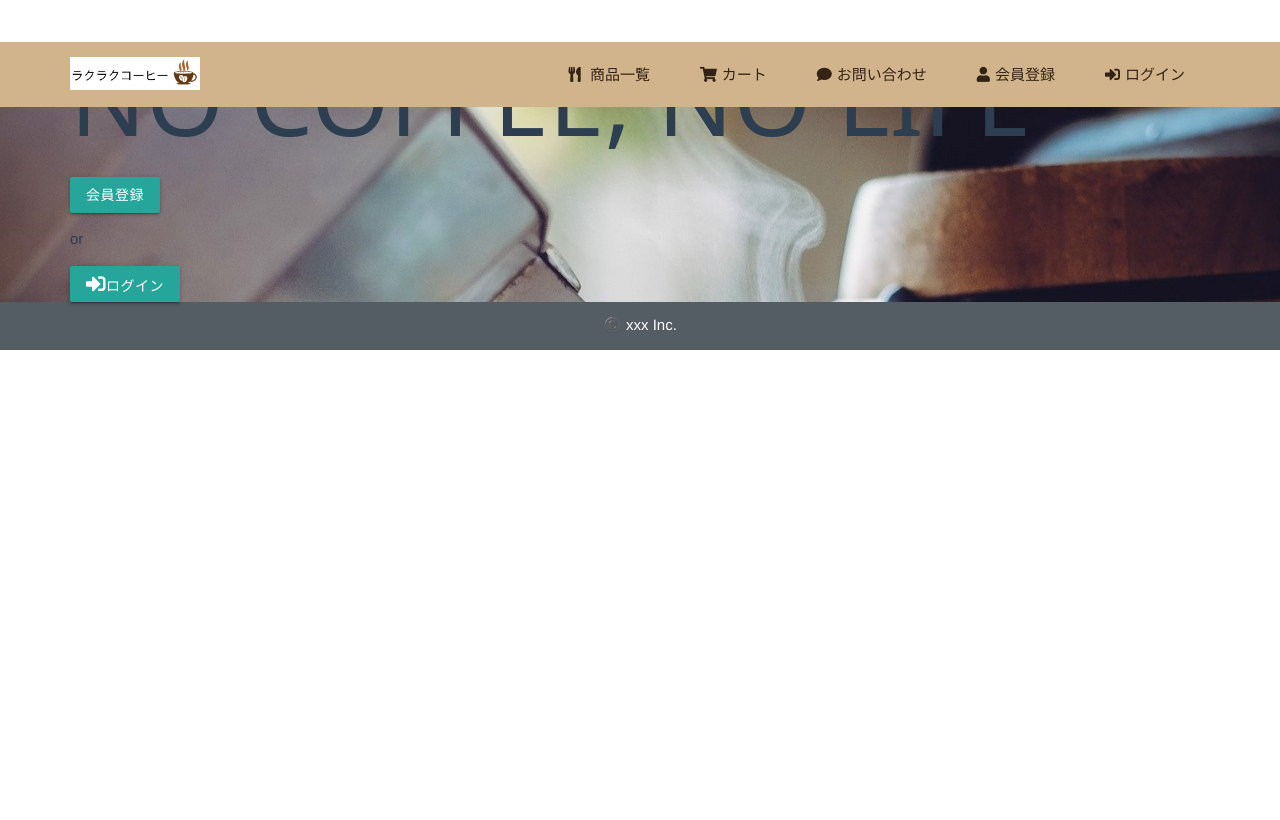
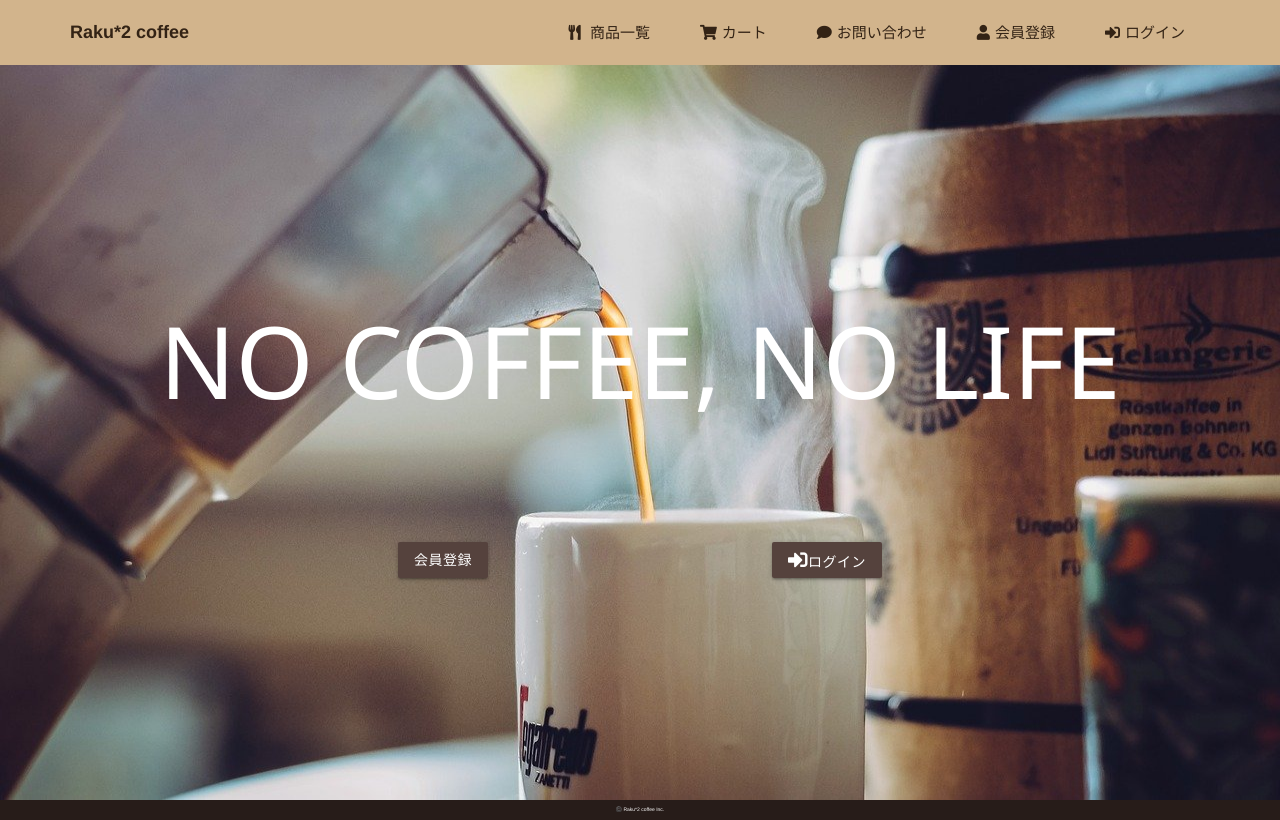
Before and after one commit to kosuke-17/ec-202110c, a Vue app: page / in a window 1280 px wide. Built offline with nearby package versions, Linux system fonts and the light colour scheme.

Commit message:
topページcss修正

```diff
--- a/public/common.css
+++ b/public/common.css
@@ -67,3 +67,7 @@ a {
   font-size: 32px;
   margin-bottom: 30px;
 }
+
+.btn {
+  background-color: #55423d;
+}
--- a/src/components/Footer.vue
+++ b/src/components/Footer.vue
@@ -2,7 +2,7 @@
   <footer>
     <div class="container">
       <div class="footer">
-        <div class="footer-center">©️ xxx Inc.</div>
+        <div class="footer-center">©️ Raku*2 coffee Inc.</div>
       </div>
     </div>
   </footer>
@@ -19,9 +19,10 @@ export default class Header extends Vue {}
 <style scoped>
 footer {
   /* height: 65px; */
-  padding: 1% 0;
+  padding: 0.5% 0;
   color: white;
-  background-color: rgb(84, 92, 100);
+  font-size: 5px;
+  background-color: #271c19;
 }
 
 .footer {
--- a/src/components/Header.vue
+++ b/src/components/Header.vue
@@ -2,10 +2,8 @@
   <header>
     <div class="container">
       <div class="header">
-        <div class="header-left">
-          <router-link to="/"
-            ><img class="logo" src="/img_coffee/header_logo.png"
-          /></router-link>
+        <div class="header-left logo">
+          <router-link to="/"> Raku*2 coffee </router-link>
         </div>
 
         <div class="header-right">
@@ -60,8 +58,16 @@ header {
 }
 
 .logo {
-  width: 130px;
-  margin-top: 15px;
+  width: 15%;
+  display: flex;
+  align-items: center;
+  text-align: center;
+  font-size: 18px;
+  font-weight: 600;
+}
+
+.logo a {
+  color: #332315;
 }
 
 .header-right {
--- a/src/views/Home.vue
+++ b/src/views/Home.vue
@@ -4,7 +4,6 @@
       <h1 class="title">NO COFFEE, NO LIFE</h1>
       <div class="btn-wrapper">
         <router-link class="btn" to="/registerUser"> 会員登録 </router-link>
-        <p>or</p>
         <router-link class="btn" to="/loginUser">
           <i class="fas fa-sign-in-alt"></i>ログイン
         </router-link>
@@ -22,8 +21,9 @@ export default class Home extends Vue {}
 
 <style scoped>
 .home {
+  position: relative;
   width: 100%;
-
+  height: 100vh;
   background-image: url("/img_coffee/home_coffee.jpg");
   background-size: 100% 100vh;
   background-repeat: no-repeat;
@@ -31,5 +31,27 @@ export default class Home extends Vue {}
 .title {
   font-size: 100px;
   font-family: "Segoe UI", Tahoma, Geneva, Verdana, sans-serif;
+  color: white; /* #271c19*/
+  text-align: center;
+}
+h1 {
+  width: 100%;
+  font-size: 4.2rem;
+  line-height: 1;
+  margin: 0;
+  position: absolute;
+  left: 50%;
+  top: 45%;
+  transform: translate(-50%, -50%);
+}
+.btn-wrapper {
+  width: 60%;
+  margin: 0 auto;
+  position: absolute;
+  top: 70%;
+  left: 50%;
+  transform: translate(-50%, -50%);
+  display: flex;
+  justify-content: space-around;
 }
 </style>
```
